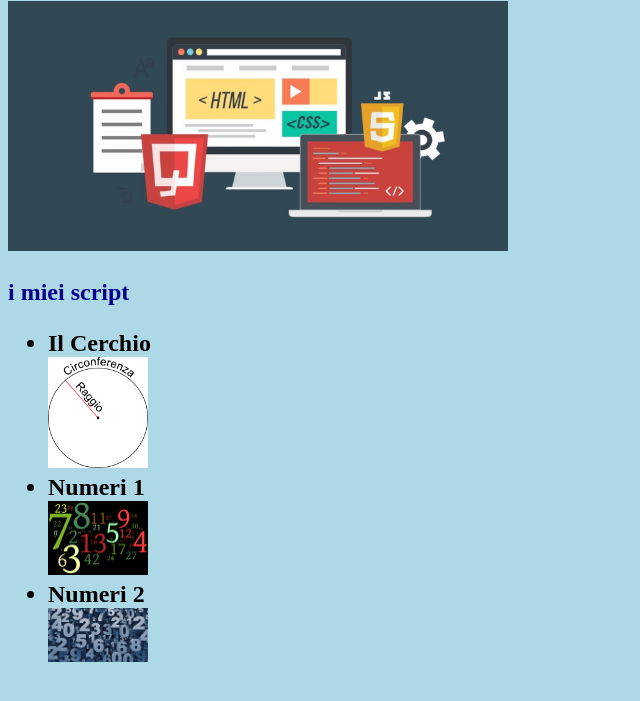
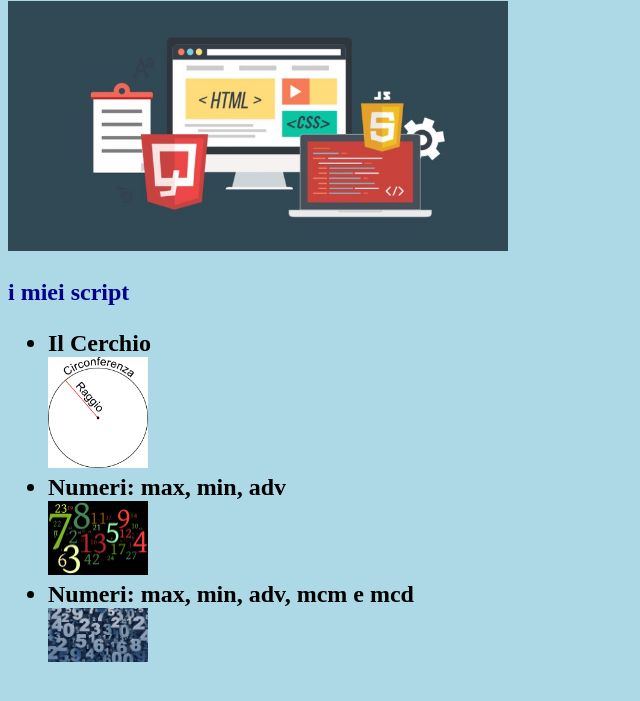
Before and after one commit to roscapuano/mieprove, a plain HTML site: page index.html in a window 1280 px wide. Shown: the part 79-780 px from the top of the page, without its empty margins (0-640 px from the left). Drawn offline with Linux system fonts and the light colour scheme.

Commit message:
Update index.html

```diff
--- a/index.html
+++ b/index.html
@@ -1,7 +1,7 @@
 <!doctype html>
 <html lang="it">
 	<head>
-		<title>Miei Esempi</title>
+		<title>I Miei Esempi</title>
 	</head>
 
 	<body bgcolor=lightblue>
@@ -14,10 +14,10 @@
 				 <li>Il Cerchio</li>
 				 <a href="cerchio.html">
 				 <img src="images/cerchio.png" alt="Cerchio" title="Il Cerchio" width="100px" height="auto" /></a>
-				 <li>Numeri 1</li>
+				 <li>Numeri: max, min, adv</li>
 				 <a href="numeri.html" target="_blank">
 				 <img src="images/numbers.png" alt="Numeri max e min" title="numeri max e min" width="100px" height="auto" /></a>
-				 <li>Numeri 2</li>
+				 <li>Numeri: max, min, adv, mcm e mcd</li>
 				 <a href="numeri2.html" target="_blank">
 				 <img src="images/numbers2.jpg" alt="numeri e mcm e mcd" title="numeri e mcm e mcd" width="100px" height="auto" /></a>
 				</ul>
```
